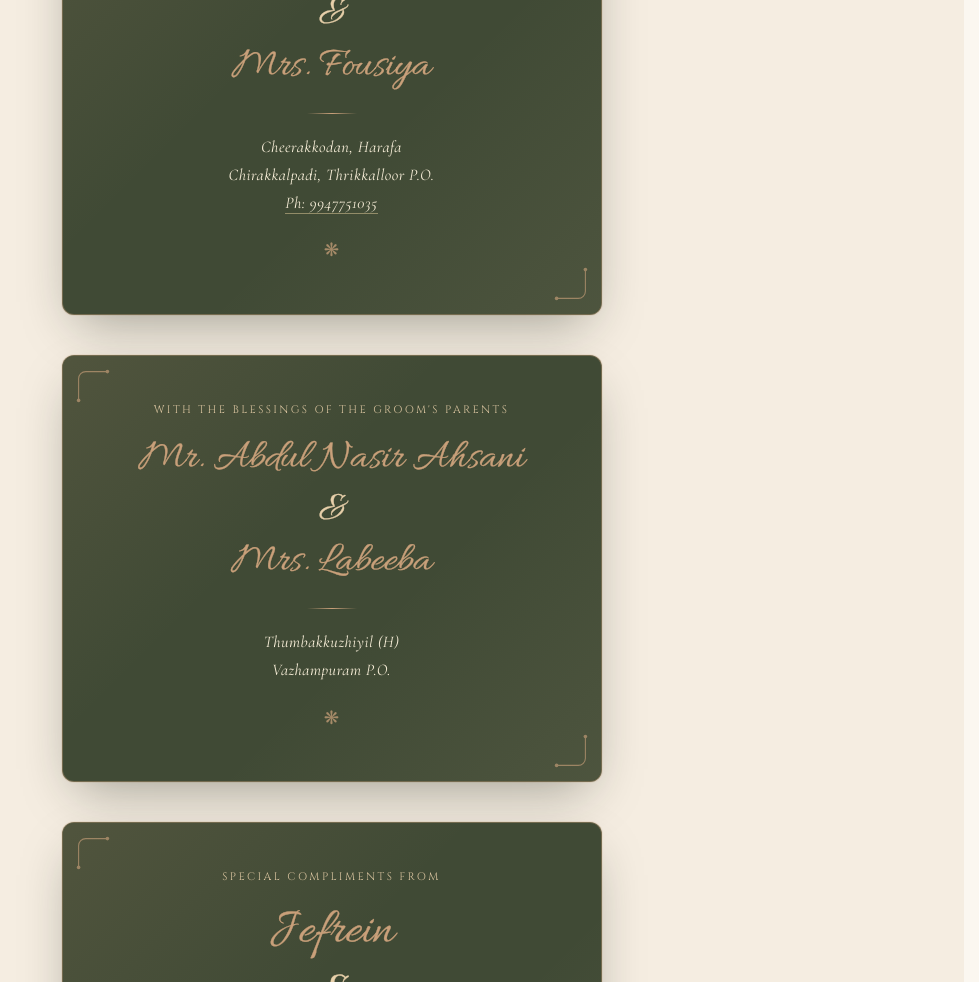
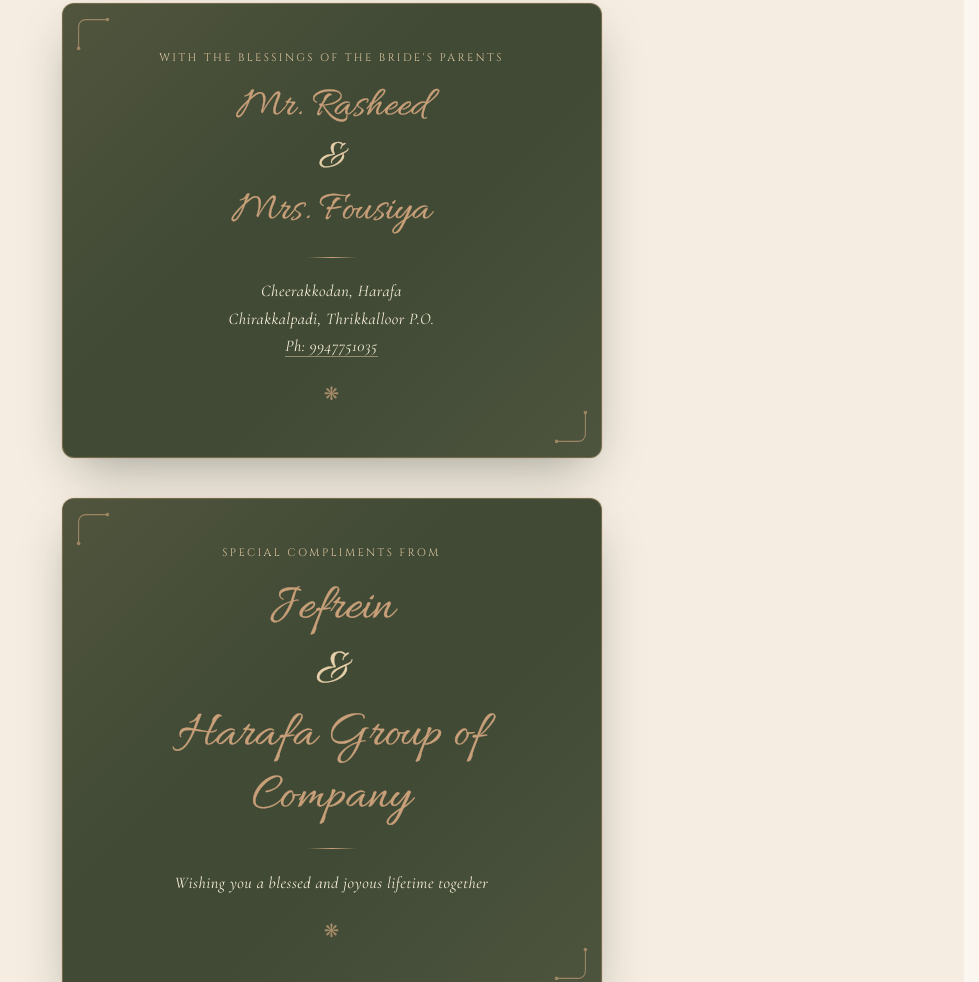
Before and after one commit to skenllp/ashiqu-jullasana, a plain HTML site: page index.html in a window 1280 px wide. Shown: the part 4183-5165 px from the top of the page, without its empty margins (301-1280 px from the left). Drawn offline with nearby package versions, Linux system fonts and the light colour scheme.

Commit message:
first commit

```diff
--- a/index.html
+++ b/index.html
@@ -231,7 +231,10 @@
               <p class="couple-card__role">The Bride</p>
               <h3 class="couple-card__name">Dr. Jullasana</h3>
               <div class="couple-card__divider" aria-hidden="true"></div>
-              <p class="couple-card__parents-label">Granddaughter of</p>
+              <p class="couple-card__parents-label">Daughter of</p>
+              <p class="couple-card__parents">Mr. Rasheed<span class="couple-card__parent-amp">&amp;</span>Mrs. Fousiya</p>
+              <p class="couple-card__address">Cheerakkodan, Harafa<br>Chirakkalpadi, Thrikkalloor P.O.</p>
+              <p class="couple-card__parents-label" style="margin-top:14px">Granddaughter of</p>
               <p class="couple-card__parents">Mr. C. Hassan Haji (Harafa) &amp; Mrs. Fathima</p>
               <p class="couple-card__parents">(Late) Kalathil Kunjiman Haji &amp; Mrs. Sulaikha, Vallapuzha</p>
 
@@ -290,7 +293,7 @@
               class="divider__line"></span></div>
         </div>
 
-        <!-- Hosts (bride's family) -->
+        <!-- Bride's parents -->
         <div class="regards-card regards-card--family reveal" data-delay="1">
           <div class="regards-card__corner regards-card__corner--tl" aria-hidden="true">
             <svg viewBox="0 0 40 40" fill="none" xmlns="http://www.w3.org/2000/svg">
@@ -307,7 +310,7 @@
             </svg>
           </div>
 
-          <p class="regards-card__role">With the Love &amp; Prayers of</p>
+          <p class="regards-card__role">With the Blessings of the Bride's Parents</p>
           <h3 class="regards-card__names regards-card__names--stack">
             <span>Mr. Rasheed</span>
             <span class="regards-card__amp">&amp;</span>
@@ -318,36 +321,8 @@
           <div class="regards-card__ornament" aria-hidden="true">❋</div>
         </div>
 
-        <!-- Groom's family -->
-        <div class="regards-card regards-card--family reveal" data-delay="2">
-          <div class="regards-card__corner regards-card__corner--tl" aria-hidden="true">
-            <svg viewBox="0 0 40 40" fill="none" xmlns="http://www.w3.org/2000/svg">
-              <path d="M4 36V12C4 7.58172 7.58172 4 12 4H36" stroke="var(--color-gold)" stroke-width="1.2" stroke-linecap="round"/>
-              <circle cx="4" cy="36" r="2" fill="var(--color-gold)"/>
-              <circle cx="36" cy="4" r="2" fill="var(--color-gold)"/>
-            </svg>
-          </div>
-          <div class="regards-card__corner regards-card__corner--br" aria-hidden="true">
-            <svg viewBox="0 0 40 40" fill="none" xmlns="http://www.w3.org/2000/svg">
-              <path d="M36 4V28C36 32.4183 32.4183 36 28 36H4" stroke="var(--color-gold)" stroke-width="1.2" stroke-linecap="round"/>
-              <circle cx="36" cy="4" r="2" fill="var(--color-gold)"/>
-              <circle cx="4" cy="36" r="2" fill="var(--color-gold)"/>
-            </svg>
-          </div>
-
-          <p class="regards-card__role">With the Blessings of the Groom's Parents</p>
-          <h3 class="regards-card__names regards-card__names--stack">
-            <span>Mr. Abdul Nasir Ahsani</span>
-            <span class="regards-card__amp">&amp;</span>
-            <span>Mrs. Labeeba</span>
-          </h3>
-          <div class="regards-card__divider" aria-hidden="true"></div>
-          <p class="regards-card__note regards-card__address">Thumbakkuzhiyil (H)<br>Vazhampuram P.O.</p>
-          <div class="regards-card__ornament" aria-hidden="true">❋</div>
-        </div>
-
         <!-- Special compliments -->
-        <div class="regards-card reveal" data-delay="3">
+        <div class="regards-card reveal" data-delay="2">
           <div class="regards-card__corner regards-card__corner--tl" aria-hidden="true">
             <svg viewBox="0 0 40 40" fill="none" xmlns="http://www.w3.org/2000/svg">
               <path d="M4 36V12C4 7.58172 7.58172 4 12 4H36" stroke="var(--color-gold)" stroke-width="1.2" stroke-linecap="round"/>
```
